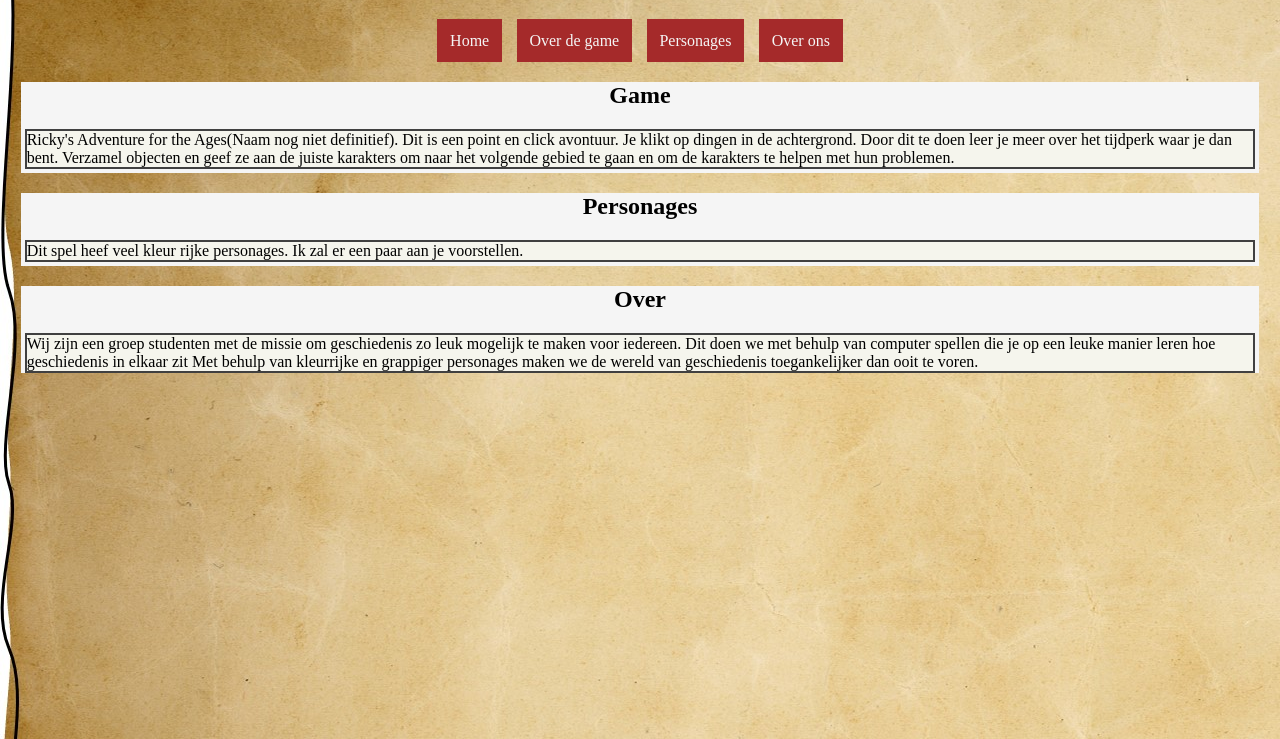
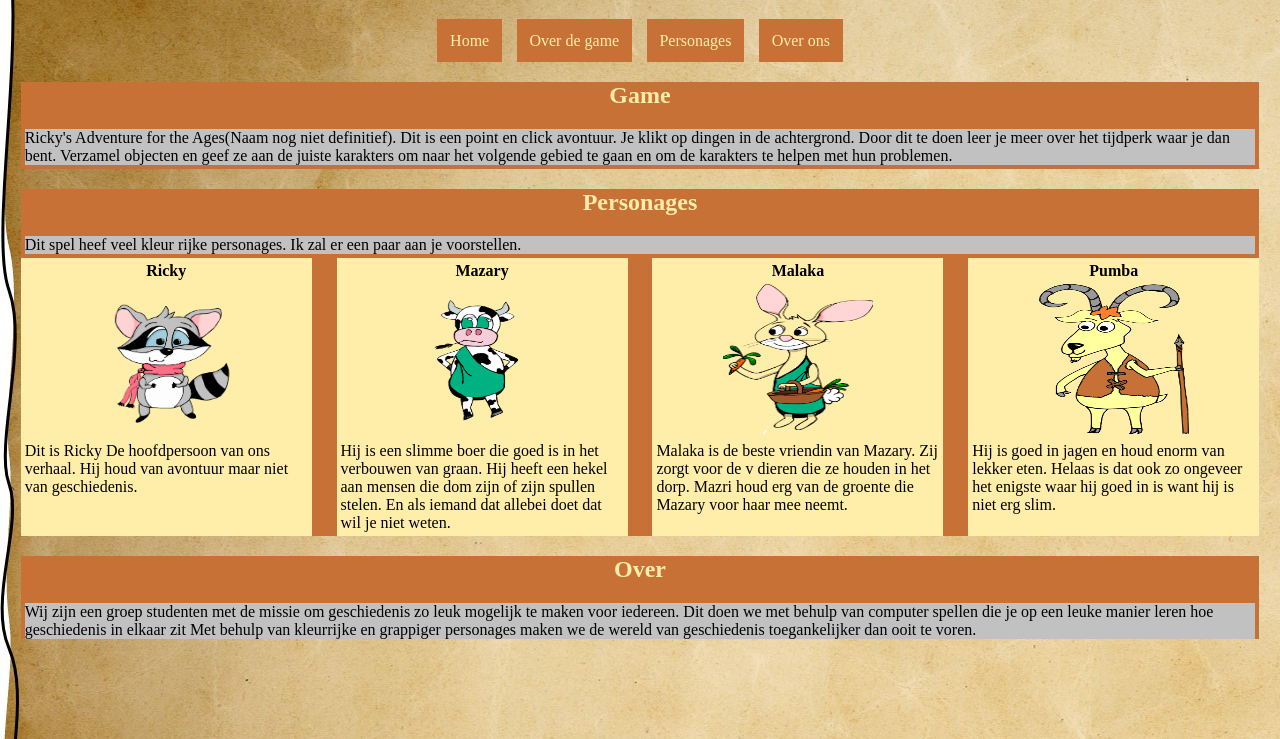
Before and after one commit to olevanderheiden/onePagerRicky, a plain HTML site: page index.html in a window 1280 px wide. Shown: the part 61-800 px from the top of the page. Drawn offline with Linux system fonts and the light colour scheme.

Commit message:
Site update with more content and Images

```diff
--- a/css/style.css
+++ b/css/style.css
@@ -7,6 +7,18 @@ header
     /*background-color: burlywood;*/
     width: 100%;
     height: 20%;
+}
+
+.character
+{
+    background: #FFEEAA;
+    width: 300px;
+}
+.characterimage
+{
+    width: 150px;
+    height: 150px;
+    text-align:center; ;
 }
 
 
@@ -20,32 +32,31 @@ display: flex;
 nav div
 {
     padding: 1%;
-    background-color: brown;
+    background-color: #c87137;
     }
 
 nav div :hover
 {
-    background-color: RGB(160, 40, 30);
+    background-color:#c87137;
     color: burlywood;
 }
 
 nav div a
 {
     text-decoration: none;
-    color: whitesmoke;
+    color: #FFEEAA;
 }
 
 section
 {
     margin: 1%;
-    background-color: whitesmoke;
+    background-color: #c87137;
 }
 
 section p
 {
-    background-color: RGB(245, 245, 237);
+    background-color:#c1c1c1;
     margin: 4px;
-    border: solid rgb(64, 64, 64) 2px;
 }
 h1
 {
@@ -55,15 +66,22 @@ h1
 .imageContainer
 {
     display: flex;
+    justify-content: center;
     gap: 2%;
 }
-.imageContainer img
+
+.imageContainer p
 {
-    width: 25%;
-    height: 25%;
+    background: none;
+}
+.characterName
+{
+    text-align: center;
+    font-weight: bold;
 }
 
 h2
 {
     text-align: center;
+    color: #FFEEAA;
 }
--- a/index.html
+++ b/index.html
@@ -31,9 +31,9 @@
         te helpen met hun problemen.
     </p>
     <div class="imageContainer">
-<!--        <img src="img/BrilVoorbeeld1.png">-->
-<!--        <img src="img/2.png">-->
-<!--        <img src="img/codes.png">-->
+        <!--        <img src="img/BrilVoorbeeld1.png">-->
+        <!--        <img src="img/2.png">-->
+        <!--        <img src="img/codes.png">-->
     </div>
 </section>
 <section>
@@ -42,16 +42,38 @@
         Dit spel heef veel kleur rijke personages. Ik zal er een paar aan je voorstellen.
     </p>
     <div class="imageContainer">
-<!--        <img src="img/rotterdamCentraalFoto1.jpg">-->
-<!--        <img src="img/rotterdamCentraalFoto2.jpg">-->
-<!--        <img src="img/rotterdamCentraalFoto3.jpg">-->
+        <div class="character">
+            <p class="characterName">Ricky</p>
+            <p class="characterName"><img class="characterimage" src="img/Ricky.png"></p>
+            <p>Dit is Ricky De hoofdpersoon van ons verhaal. Hij houd van avontuur maar niet van geschiedenis.</p>
+        </div>
+        <div class="character">
+            <p class="characterName">Mazary</p>
+            <p class="characterName"><img class="characterimage" src="img/boer1.png"></p>
+            <p>Hij is een slimme boer die goed is in het verbouwen van graan. Hij heeft een hekel aan mensen
+            die dom zijn of zijn spullen stelen. En als iemand dat allebei doet dat wil je niet weten.</p>
+        </div>
+
+        <div class="character">
+            <p class="characterName">Malaka</p>
+            <p class="characterName"><img class="characterimage" src="img/boer2.png"></p>
+            <p>Malaka is de beste vriendin van Mazary. Zij zorgt voor de v dieren die ze houden in het dorp. Mazri houd erg
+            van de groente die Mazary voor haar mee neemt.</p>
+        </div>
+        <div class="character">
+            <p class="characterName">Pumba</p>
+            <p class="characterName"><img class="characterimage" src="img/Jager1.png"></p>
+            <p>Hij is goed in jagen en houd enorm van lekker eten. Helaas is dat ook zo ongeveer het enigste waar hij
+            goed in is want hij is niet erg slim.</p>
+        </div>
     </div>
 </section>
 <section>
     <h2 id="over">Over </h2>
     <p>Wij zijn een groep studenten met de missie om geschiedenis zo leuk mogelijk te maken voor iedereen.
-    Dit doen we met behulp van computer spellen die je op een leuke manier leren hoe geschiedenis in elkaar zit
-    Met behulp van kleurrijke en grappiger personages maken we de wereld van geschiedenis toegankelijker dan ooit te voren.</p>
+        Dit doen we met behulp van computer spellen die je op een leuke manier leren hoe geschiedenis in elkaar zit
+        Met behulp van kleurrijke en grappiger personages maken we de wereld van geschiedenis toegankelijker dan ooit te
+        voren.</p>
 </section>
 </body>
 </html>
```
Also changed, not shown: img/Jager1.png (added), img/Ricky.png (added), img/boer1.png (added), img/boer2.png (added).
